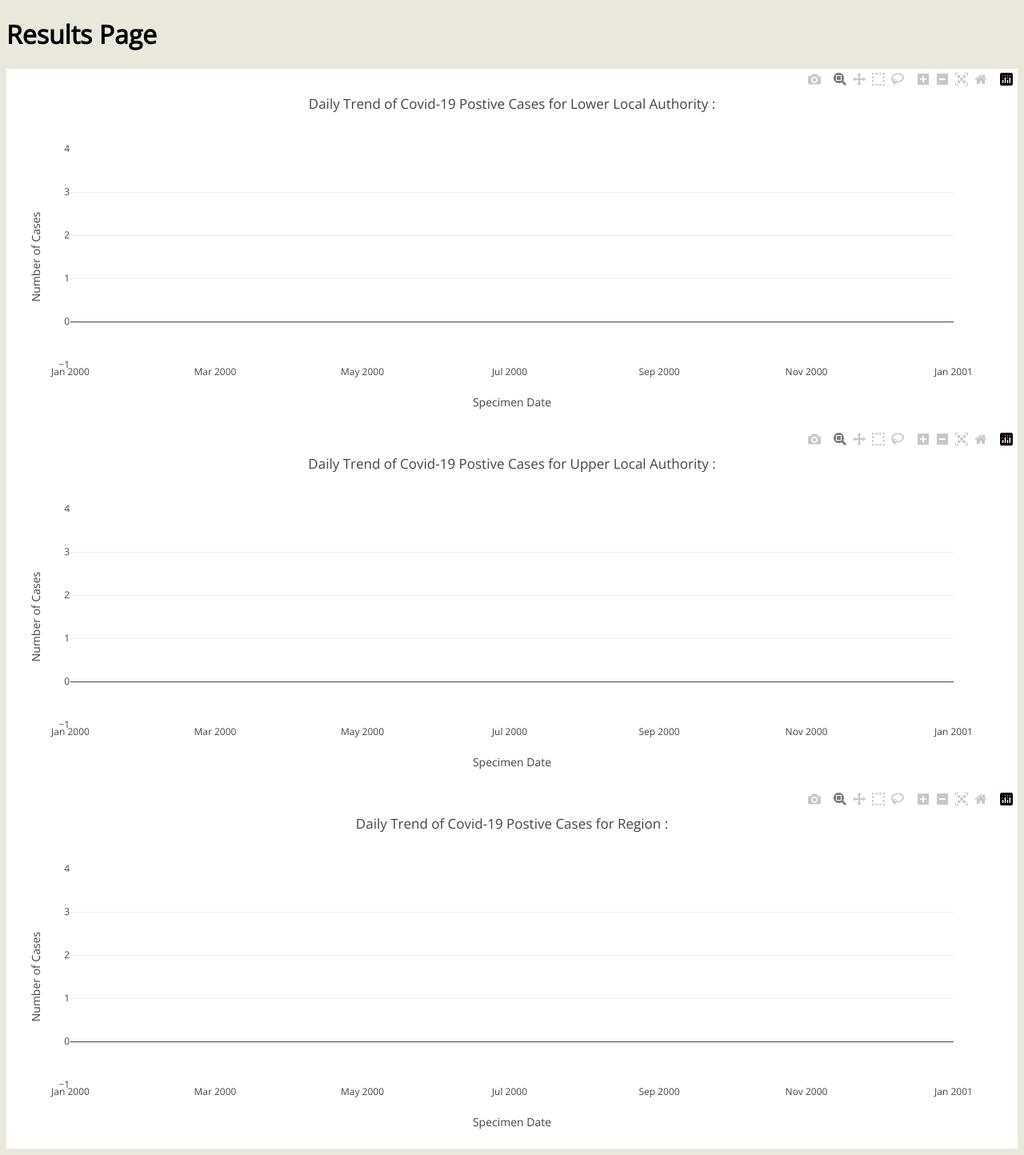
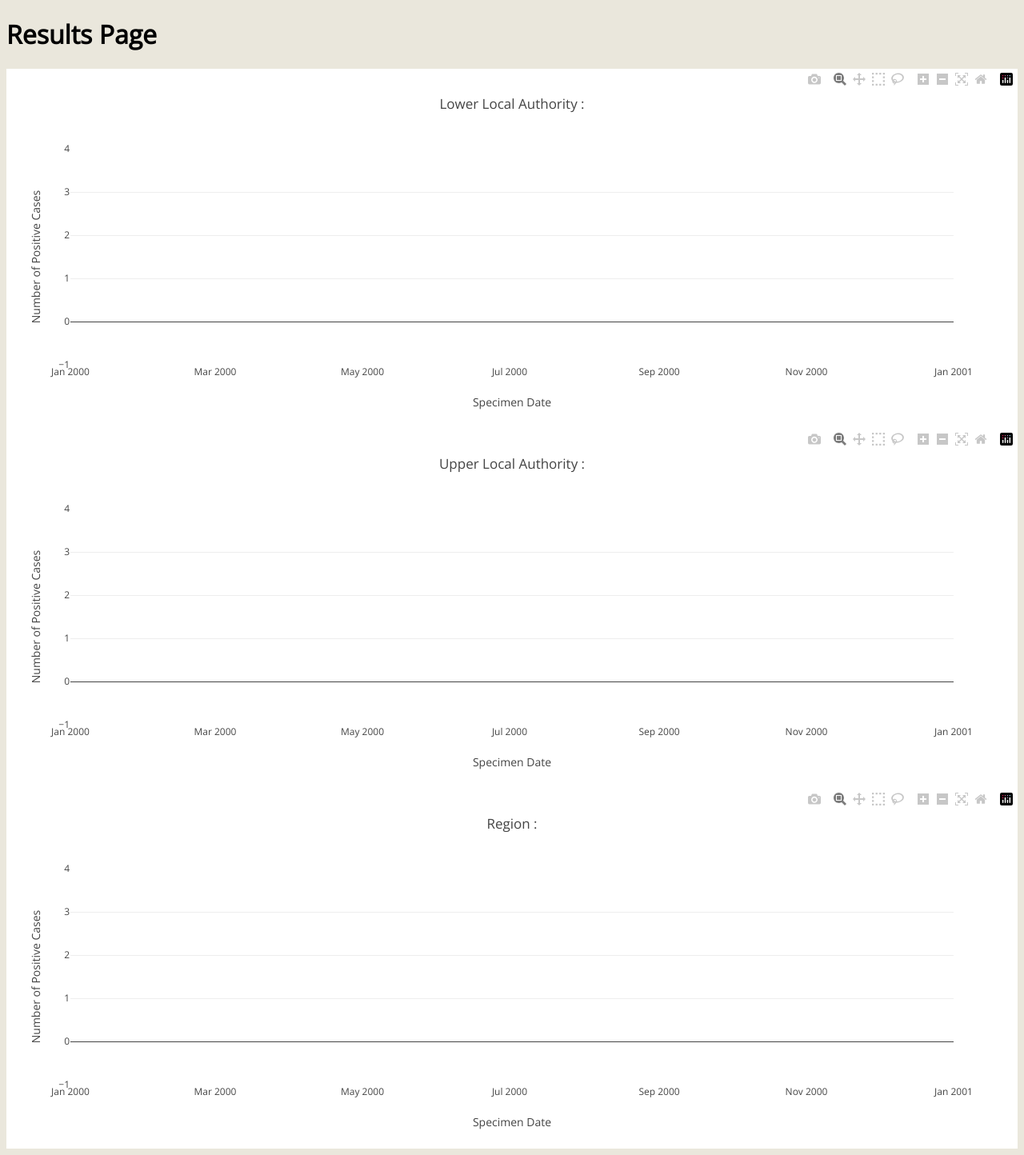
Before and after one commit to bhavesh0009/EnglandCovid19, a Node project: template views/results.ejs in a window 1280 px wide. Shown: the whole page at 80% size. Run offline with Node 20 templates, Linux system fonts and the light colour scheme; the template is opened without the code that fills it, so the values that code supplies are empty; some libraries are stand-ins or nearby versions.

Commit message:
Short hand of tiltle and refreshed JSON

```diff
--- a/views/results.ejs
+++ b/views/results.ejs
@@ -60,14 +60,14 @@
                 ];
             var layout = {
               title:{
-                  text: 'Daily Trend of Covid-19 Postive Cases for Lower Local Authority : ' + areaNamePlt
+                  text: 'Lower Local Authority : ' + areaNamePlt
               },
               xaxis: {
                 title: 'Specimen Date',
                 type: 'date'
               },
               yaxis: {
-                title: 'Number of Cases'
+                title: 'Number of Positive Cases'
               }
             }
             var config = {responsive: true}
@@ -86,14 +86,14 @@
                 ];
             var layout = {
               title:{
-                  text: 'Daily Trend of Covid-19 Postive Cases for Upper Local Authority : ' + upperNamePlt
+                  text: 'Upper Local Authority : ' + upperNamePlt
               },
               xaxis: {
                 title: 'Specimen Date',
                 type: 'date'
               },
               yaxis: {
-                title: 'Number of Cases'
+                title: 'Number of Positive Cases'
               }
             }
             var config = {responsive: true}
@@ -112,14 +112,14 @@
                 ];
             var layout = {
               title:{
-                  text: 'Daily Trend of Covid-19 Postive Cases for Region : ' + regionNamePlt
+                  text: 'Region : ' + regionNamePlt
               },
               xaxis: {
                 title: 'Specimen Date',
                 type: 'date'
               },
               yaxis: {
-                title: 'Number of Cases'
+                title: 'Number of Positive Cases'
               }
             }
             var config = {responsive: true}
```
